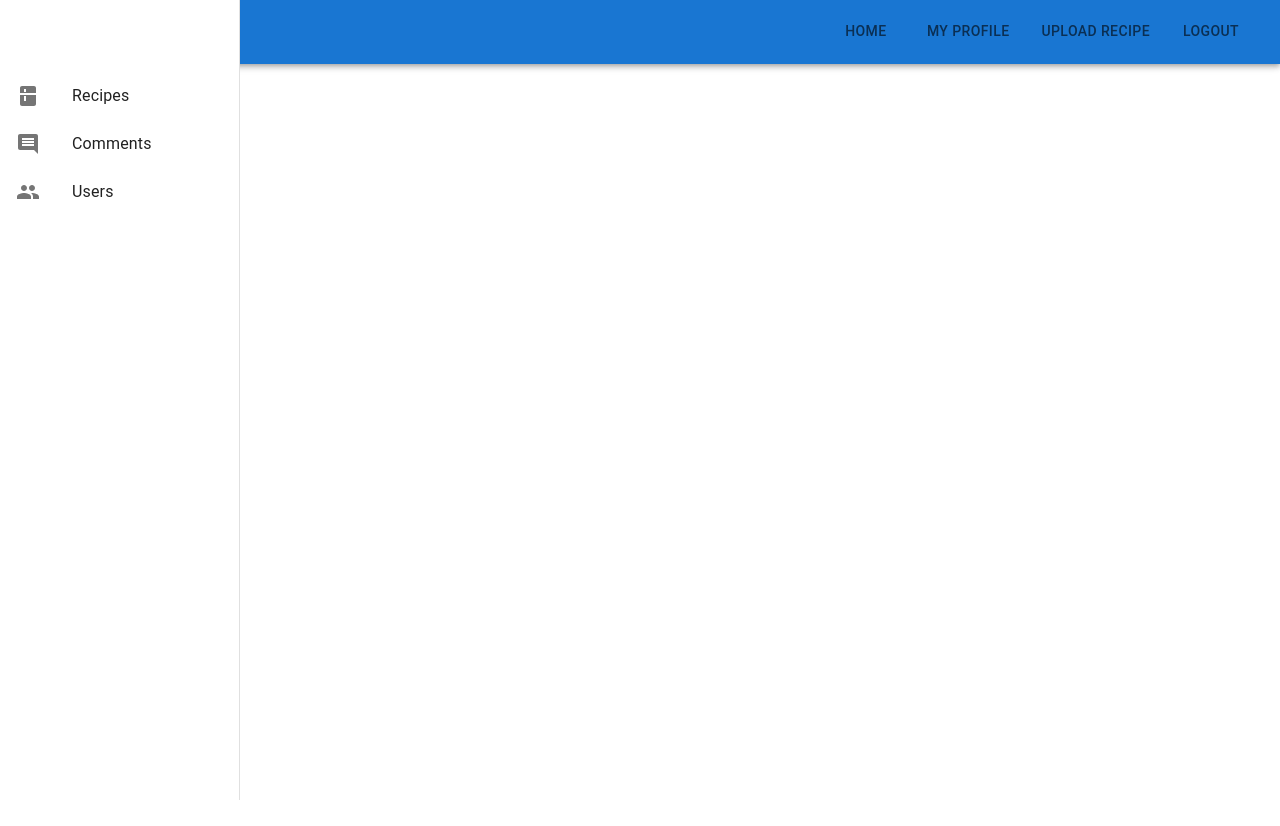
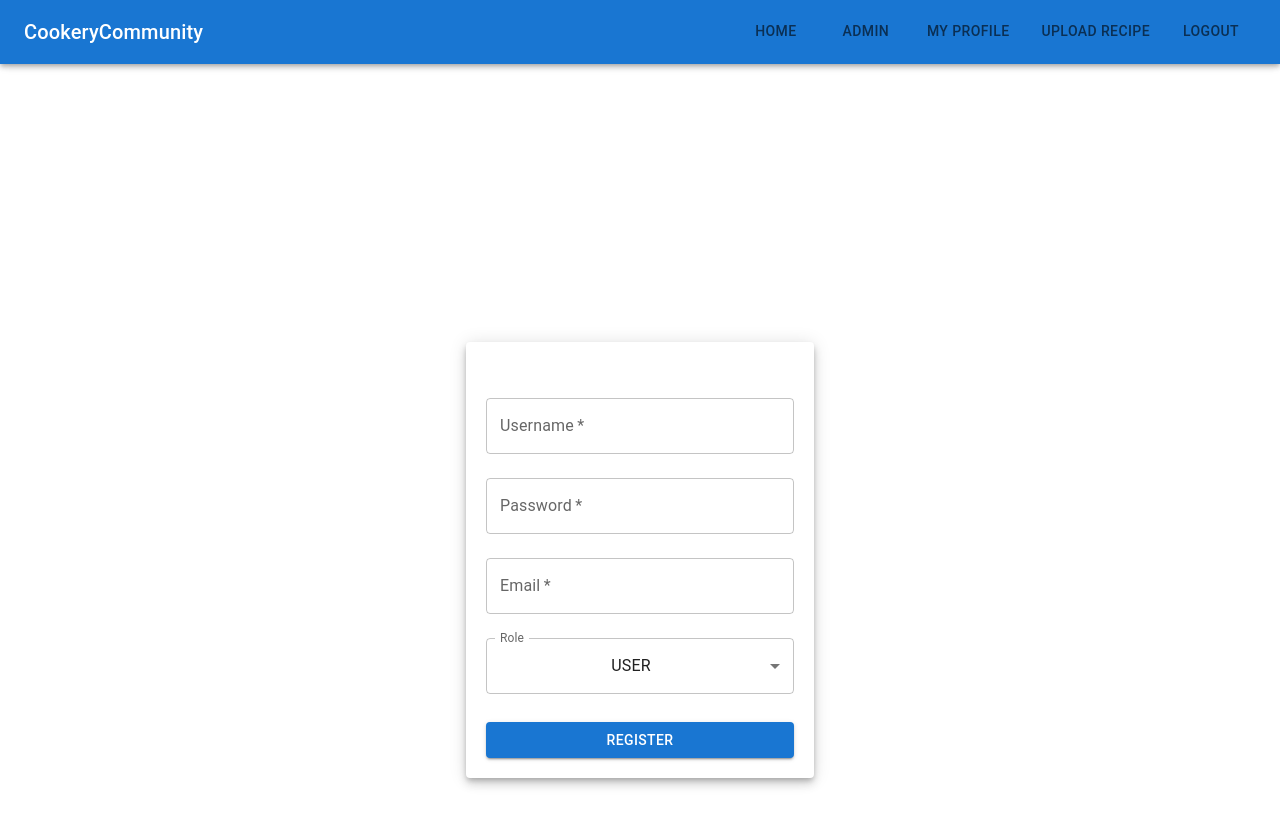
Before and after one commit to ArnelaOmbasa/Web-Engineering-Project, a React (Vite) app in the folder frontend/vite-project/: page /register in a window 1280 px wide. Shown: the top 826 px of the page. Before the commit the page ends 800 px from the top, so only its background shows below. Built offline with nearby package versions, Linux system fonts and the light colour scheme; no server answers.

Commit message:
Updating navbar component to have admin page and admin routing

```diff
--- a/frontend/vite-project/src/App.css
+++ b/frontend/vite-project/src/App.css
@@ -1,3 +1,6 @@
+/* App.css */
+
+
 
 #root {
   max-width: 1280px;
@@ -6,51 +9,44 @@
   text-align: center;
 }
 
-/* Ensure the AppBar takes full width and is fixed */
+/* AppBar styling */
 .AppBar-root {
   position: fixed;
   top: 0;
   left: 0;
   right: 0;
-  z-index: 1100; /* Default
-for MUI AppBar */
+  z-index: 1100;
 }
 
-/* Use padding-top on the main content to prevent overlap with the AppBar */
+/* Style for content that needs to be pushed down below AppBar */
 .root-content {
-padding-top: 64px;
-max-width: 1280px;
-margin: 0 auto;
-text-align: center;
+  padding-top: 64px;
+  max-width: 1280px;
+  margin: 0 auto;
+  text-align: center;
+  }
+
+/* AdminPage-root should not be globally applied, only in AdminPage component */
+.AdminPage-root {
+  display: flex;
+  paddingTop: 64px; /* Height of AppBar */
+}
+
+/* Drawer paper adjustment */
+.MuiDrawer-paper {
+  margin-top: 64px; /* Height of AppBar */
+  height: calc(100% - 64px); /* Adjust height accordingly */
+}
+
+/* Centering styles for main content within each page */
+.page-content {
+  display: flex;
+  justify-content: center;
+  align-items: center;
+  height: 100%; /* Full height of its container */
 }
 
 
-
-
-
-
-
-
-/*ovdje*/
-#root {
-  max-width: 1280px;
-  margin: 0 auto;
-  padding: 2rem;
-  text-align: center;
-}
-
-/* Remove any width constraints from .navbar if not necessary
-.navbar {
-  width: 100%;
-  margin: 0;
-}*/
-.navbar {
-  width: 100%;
-  position: fixed;
-  top: 0;
-  left: 0;
-  z-index: 1000; /* Ensure it appears on top of other elements */
-}
 
 /* Apply constraints to specific content areas */
 .content, .root-content {
@@ -58,9 +54,7 @@ text-align: center;
   margin: 0 auto;
   text-align: center;
 }
-.AppBar-root {
-  width: 100%; /* Ensure the AppBar takes full width */
-}
+
 
 .Tabs-root {
   justify-content: space-between; /* This will push your tabs to occupy all available space */
@@ -70,47 +64,3 @@ text-align: center;
   justify-content:
 flex-end; /* Aligns the tabs (menu items) to the right */
 }
-
-/*
-.logo {
-  height: 6em;
-  padding: 1.5em;
-  will-change: filter;
-  transition: filter 300ms;
-}
-.logo:hover {
-  filter: drop-shadow(0 0 2em #646cffaa);
-}
-.logo.react:hover {
-  filter: drop-shadow(0 0 2em #61dafbaa);
-}
-
-@keyframes logo-spin {
-  from {
-    transform: rotate(0deg);
-  }
-  to {
-    transform: rotate(360deg);
-  }
-}
-
-@media (prefers-reduced-motion: no-preference) {
-  a:nth-of-type(2) .logo {
-    animation: logo-spin infinite 20s linear;
-  }
-}
-
-.card {
-  padding: 2em;
-}
-
-.read-the-docs {
-  color: #888;
-}
-
-.navbar {
-  max-width: none;
-  margin: 0;
-  width: 100%;
-}
-*/
--- a/frontend/vite-project/src/App.tsx
+++ b/frontend/vite-project/src/App.tsx
@@ -1,7 +1,6 @@
 // App.tsx
-import './App.css';
-import { useState } from 'react';
-import { Routes, Route, Navigate } from 'react-router-dom'; // No need to import BrowserRouter here
+import React, { useState } from 'react';
+import { Routes, Route, Navigate } from 'react-router-dom';
 import Navbar from './components/NavBar';
 import LoginPage from './pages/LoginPage';
 import RegisterPage from './pages/RegisterPage';
@@ -10,15 +9,17 @@ import UserProfilePage from './pages/UserProfile';
 import UploadRecipePage from './pages/UploadRecipePage';
 import RecipeDetailPage from './pages/RecipeDetails';
 import AdminPage from './pages/AdminPage';
+import './App.css';
+import { Box } from '@mui/system';
 
 function App() {
-  const [isLoggedIn, setIsLoggedIn] = useState(true);
-
+  const [isLoggedIn, setIsLoggedIn] = useState(true); // You might want to set this based on actual authentication later
+  const [isAdmin, setIsAdmin] = useState(true); // You might want to set this based on actual authentication later
   return (
     <>
-    <Navbar isLoggedIn={isLoggedIn} />
-    <div className="root-content">
-     {/*<Routes>
+      <Navbar isLoggedIn={isLoggedIn} isAdmin={isAdmin} />
+      <Box className="root-content">
+        <Routes>
           <Route path="/" element={<Navigate to="/home" />} />
           <Route path="/login" element={<LoginPage />} />
           <Route path="/register" element={<RegisterPage />} />
@@ -26,13 +27,10 @@ function App() {
           <Route path="/profile" element={<UserProfilePage />} />
           <Route path="/upload" element={<UploadRecipePage />} />
           <Route path="/recipe/:recipeId" element={<RecipeDetailPage />} />
-
-  </Routes>*/}
-  <AdminPage />
-
-    </div>
+          <Route path="/admin" element={<AdminPage />} />
+        </Routes>
+        </Box>
     </>
-
   );
 }
 
--- a/frontend/vite-project/src/components/NavBar/NavBar.tsx
+++ b/frontend/vite-project/src/components/NavBar/NavBar.tsx
@@ -1,24 +1,27 @@
+// Navbar.tsx
+
 import React from 'react';
 import { AppBar, Tabs, Tab, Toolbar, Typography, Button } from '@mui/material';
 import { Link } from 'react-router-dom';
 
 interface NavbarProps {
   isLoggedIn: boolean;
+  isAdmin: boolean; // Add a prop to check if the user is an admin
 }
 
-const Navbar = ({ isLoggedIn }: NavbarProps) => {
+const Navbar = ({ isLoggedIn, isAdmin }: NavbarProps) => {
   return (
-    <AppBar position="static" sx={{ width: '100%', maxWidth: '100%', position: 'absolute', top: 0, left: 0 }}>
+    <AppBar position="fixed" className="AppBar-root">
       <Toolbar>
-      <Typography variant="h6" sx={{ flexGrow: 0 }}>
-      CookeryCommunity
-
+        <Typography variant="h6" sx={{ flexGrow: 0 }}>
+          CookeryCommunity
         </Typography>
         <Typography sx={{ flexGrow: 1 }} />
 
         {isLoggedIn ? (
           <Tabs>
-          <Tab label="Home" component={Link} to="/home" />
+            <Tab label="Home" component={Link} to="/home" />
+            {isAdmin && <Tab label="Admin" component={Link} to="/admin" />} // Conditionally render the Admin tab
             <Tab label="My Profile" component={Link} to="/profile" />
             <Tab label="Upload Recipe" component={Link} to="/upload" />
             <Tab label="Logout" component={Link} to="/" />
--- a/frontend/vite-project/src/components/RegisterForm/RegisterForm.tsx
+++ b/frontend/vite-project/src/components/RegisterForm/RegisterForm.tsx
@@ -1,12 +1,12 @@
 import React, { useState } from 'react';
 import { TextField, Button, Paper, Container, Box, FormControl, InputLabel, Select, MenuItem } from '@mui/material';
-import { UserRole } from '../../UserRole'; // Adjust the import path as needed
+import { User, UserRole } from '../../utils/types'; // Adjust the import path as needed
 
 const RegisterForm = () => {
   const [username, setUsername] = useState('');
   const [password, setPassword] = useState('');
   const [email, setEmail] = useState('');
-  const [role, setRole] = useState<UserRole>(UserRole.User);
+  const [role, setRole] = useState<UserRole>('USER'); // Default to 'USER'
 
   const handleSubmit = (event: React.FormEvent<HTMLFormElement>) => {
     event.preventDefault();
@@ -56,7 +56,8 @@ const RegisterForm = () => {
                 label="Role"
                 onChange={(e) => setRole(e.target.value as UserRole)}
               >
-                {Object.values(UserRole).map((role) => (
+                {/* Map over the UserRole type */}
+                {(['ADMIN', 'USER'] as UserRole[]).map((role) => (
                   <MenuItem key={role} value={role}>{role}</MenuItem>
                 ))}
               </Select>
--- a/frontend/vite-project/src/pages/AdminPage.tsx
+++ b/frontend/vite-project/src/pages/AdminPage.tsx
@@ -103,13 +103,12 @@ function AdminPage() {
 
 
   return (
-    <Box sx={{ display: 'flex' }}>
+    <Box className="AdminPage-root">
   <Drawer
     variant="permanent"
-        sx={{
-          width: drawerWidth,
-          flexShrink: 0,
-          [`& .MuiDrawer-paper`]: { width: drawerWidth, boxSizing: 'border-box' },
+    className="AdminPage-drawer"
+    classes={{
+      paper: "AdminPage-drawerPaper",
     }}
   >
         <Toolbar />
@@ -132,6 +131,7 @@ function AdminPage() {
       <Box
     component="main"
     sx={{ flexGrow: 1, bgcolor: 'background.default', p: 3 }}
+    // Remove paddingTop here since we've handled it in CSS
   >
         <Toolbar />
         {selectedContent === 'Recipes' && (
```
Lines whose indentation alone changed are shown as unchanged.
